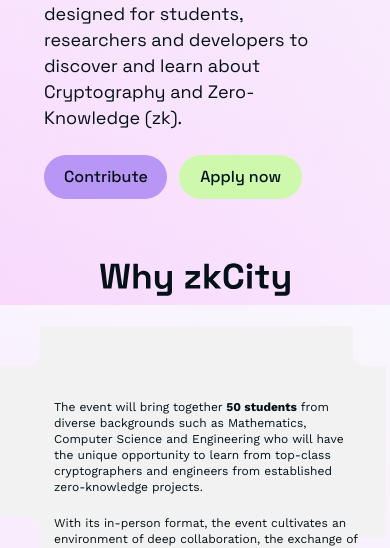
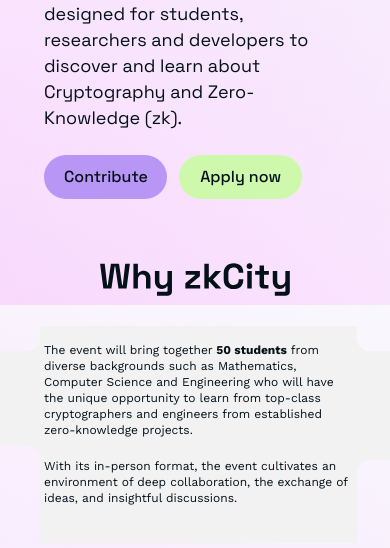
Before and after one commit to javiovi/zk-city, a website: page index.html in a window 390 px wide. Shown: the part 539-1087 px from the top of the page. Drawn offline with nearby package versions, Linux system fonts and the light colour scheme.

Commit message:
changes-two

```diff
--- a/assets/syles.css
+++ b/assets/syles.css
@@ -319,17 +319,19 @@
     font-family: 'Work Sans';
     font-size: 26px;
     font-weight: 400px;
-    margin-bottom: 60px;
+    margin-bottom: 40px;
     line-height: 28px;
+    margin-left: 50px;
 
 }
 .text-paragraph-2 {
   font-family: 'Work Sans';
   font-size: 26px;
   font-weight: 400px;
-  margin-bottom: 200px;
+  margin-bottom: 10px;
   line-height: 28px;
   max-width: 90%;
+  margin-left: 50px;
 
 }
 .text-black-one {
@@ -349,7 +351,7 @@
     line-height: 38px;
     padding-left: 30px;
     position: relative;
-    margin-bottom: 140px;
+    margin-bottom: 120px;
 }
 
 .text-black-two::before {
@@ -376,6 +378,7 @@
 
 .mask-why-img {
     max-width: 100%;
+
     height: auto;
 }
 .why-zkcity-mobile{
@@ -415,7 +418,7 @@
         margin-bottom: 40px;
         width: 80%;
         line-height: 20px;
-        margin-left: 50px;
+        margin-left: 70px;
     }
 
     .text-paragraph-2{
@@ -423,7 +426,7 @@
       margin-bottom: 40px;
       width: 80%;
       line-height: 20px;
-      margin-left: 50px;
+      margin-left: 70px;
   }
 
     .text-black-one, .text-black-two {
@@ -437,6 +440,9 @@
 
     .text-black-two::before {
         width: 4px;
+    }
+    .why-zkcity-image{
+      margin-bottom:60px;
     }
 }
 
@@ -490,7 +496,7 @@
     }
 
     .text-paragraph {
-        font-size: 16px;
+        font-size: 14px;
         line-height: 17px;
         margin-bottom: 20px;
         width: 95%;
@@ -498,7 +504,7 @@
 
     }
     .text-paragraph-2 {
-      font-size: 16px;
+      font-size: 14px;
       line-height: 17px;
       margin-bottom: 20px;
       width: 95%;
@@ -540,7 +546,7 @@
     line-height: 16px;
     margin-bottom: 20px;
     width: 90%;
-   margin-left: 30px;
+   margin-left: 20px;
 
 }
 
@@ -549,7 +555,7 @@
   line-height: 16px;
   margin-bottom: 20px;
   width: 90%;
-  margin-left: 30px;
+  margin-left: 20px;
 }
 
 
--- a/index.html
+++ b/index.html
@@ -108,9 +108,9 @@
         <img src="./assets/icons/why-mobile.svg" alt="Why zkCity"  class="why-zkcity-mobile" data-i18n-src="why_mobile_image">
       </div>
       <div class="why-zkcity-right position-relative">
-        <img src="./assets/img/mask-why.svg" alt="Background" class="mask-why-img">
+        <img src="./assets/img/why-img.svg" alt="Background" class="mask-why-img">
 
-        <div class="why-zkcity-content position-absolute top-1 start-1 p-4">
+        <div class="why-zkcity-content position-absolute top-1 start-2 p-4">
           <p class="text-paragraph" data-i18n="paragraph1">The event will bring together<strong> 50 students</strong> from diverse backgrounds such as Mathematics, Computer Science and Engineering who will have the unique opportunity to learn from top-class cryptographers and engineers from established zero-knowledge projects.</p>
 
             <p class="text-paragraph-2"data-i18n="paragraph2">  With its in-person format, the event cultivates an environment of deep collaboration, the exchange of ideas, and insightful discussions.</p>
```
Also changed, not shown: assets/img/why-img.svg (added).
